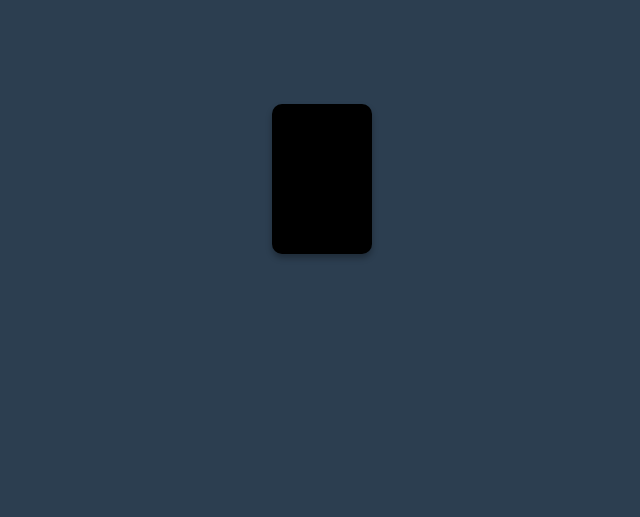
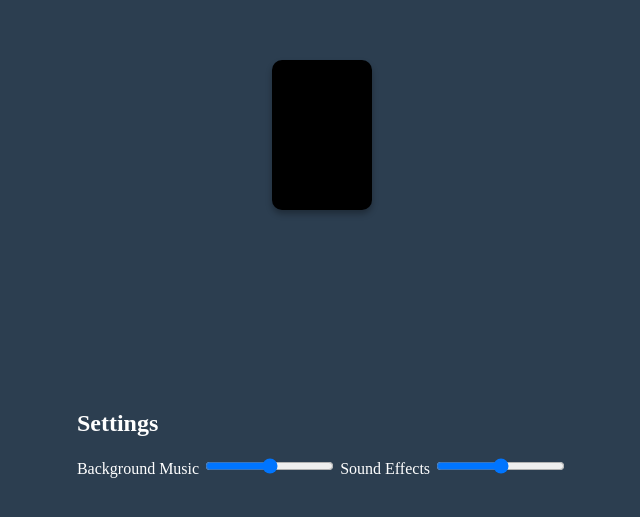
Before and after one commit to ITKeviin/Card-Game-Engine, a plain HTML site: page Card Game/index.html in a window 1280 px wide. Shown: the part 139-656 px from the top of the page, without its empty margins (318-958 px from the left). Drawn offline with Linux system fonts and the light colour scheme.

Commit message:
Update index.html

```diff
--- a/Card Game/index.html
+++ b/Card Game/index.html
@@ -12,7 +12,21 @@
     </div>
     <div id="drawn-cards"></div>
 
+    <!-- Background Music -->
+    <audio id="bg-music" loop>
+        <source src="sounds/background.wav" type="audio/wav">
+
+    </audio>
+
+    <!-- Settings Menu -->
+    <div id="settings-menu">
+        <h2>Settings</h2>
+        <label for="bg-music-slider">Background Music</label>
+        <input type="range" id="bg-music-slider" min="0" max="1" step="0.01" value="0.5">
+        <label for="sfx-slider">Sound Effects</label>
+        <input type="range" id="sfx-slider" min="0" max="1" step="0.01" value="0.5">
+    </div>
+
     <script src="script.js"></script>
 </body>
-<footer></footer>
 </html>
```
